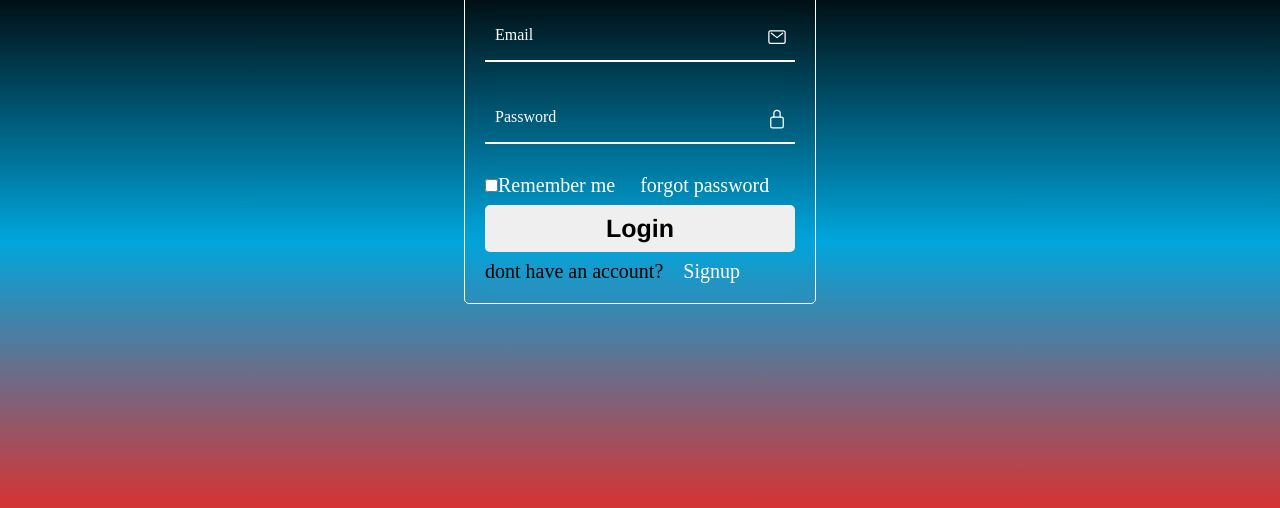
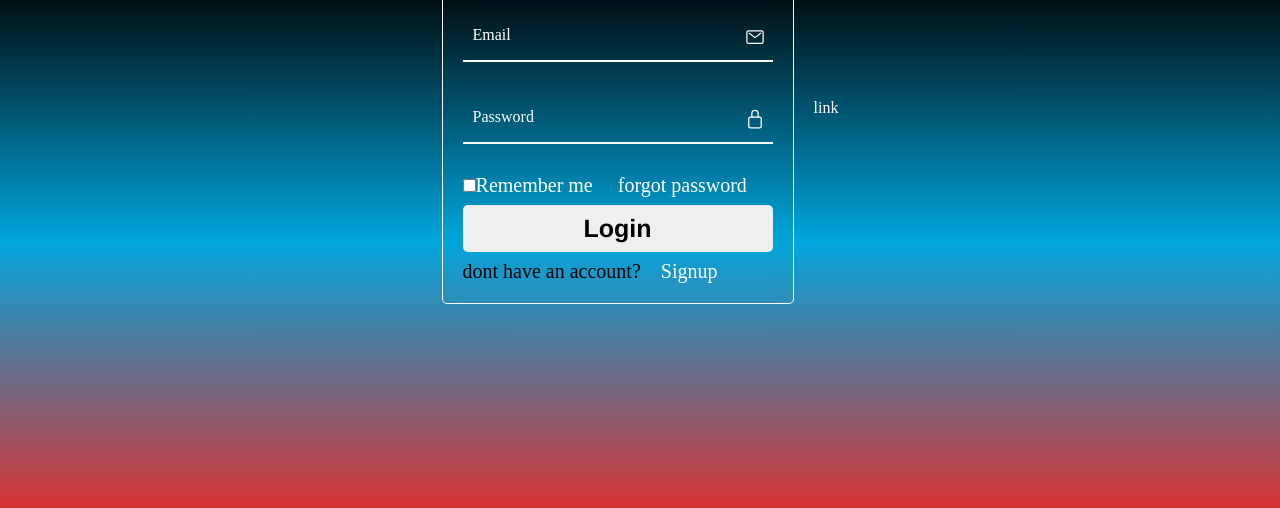
Before and after one commit to Mcdo837/Login-form, a plain HTML site: page index.html in a window 1280 px wide. Shown: the part 292-800 px from the top of the page. Drawn offline with nearby package versions, Linux system fonts and the light colour scheme.

Commit message:
Update index.html

```diff
--- a/index.html
+++ b/index.html
@@ -147,7 +147,8 @@
             <p>dont have an account?<a href="#">Signup</a></p>
     </form>
 
-
+   </div>
+    <a href="Email-sender.html">link</a>
 
 
    <script type="module" src="https://unpkg.com/ionicons@7.1.0/dist/ionicons/ionicons.esm.js"></script>
```
